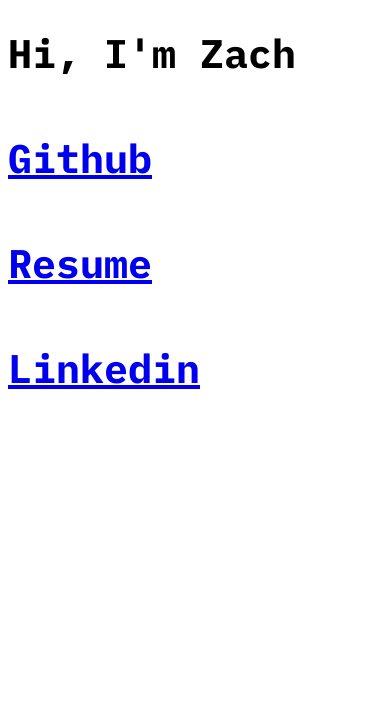
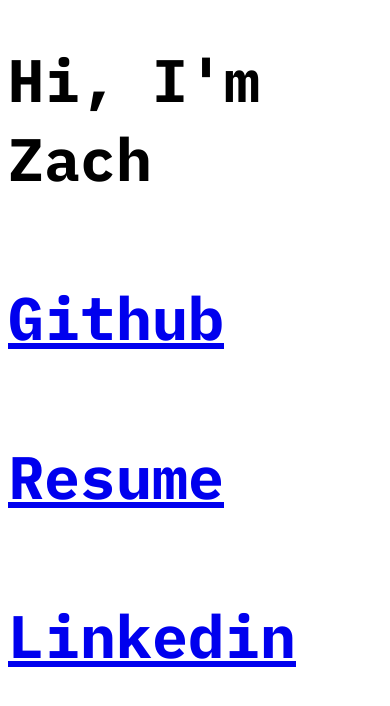
Before and after one commit to zlederman/zachary-lederman, a plain HTML site: page index.html in a window 390 px wide. Drawn offline with Linux system fonts and the light colour scheme.

Commit message:
Update style.css

```diff
--- a/style.css
+++ b/style.css
@@ -8,10 +8,11 @@
     border-width: 1px;
     border-color: black;
     font-size: xx-large;
-    font-size: 50px
+    /* font-size: 50px; */
 }
 @media only screen and (max-width: 768px) {
     * {
-      font-size: 40px;
+      font-size: 60px;
+
     }
   }
```
